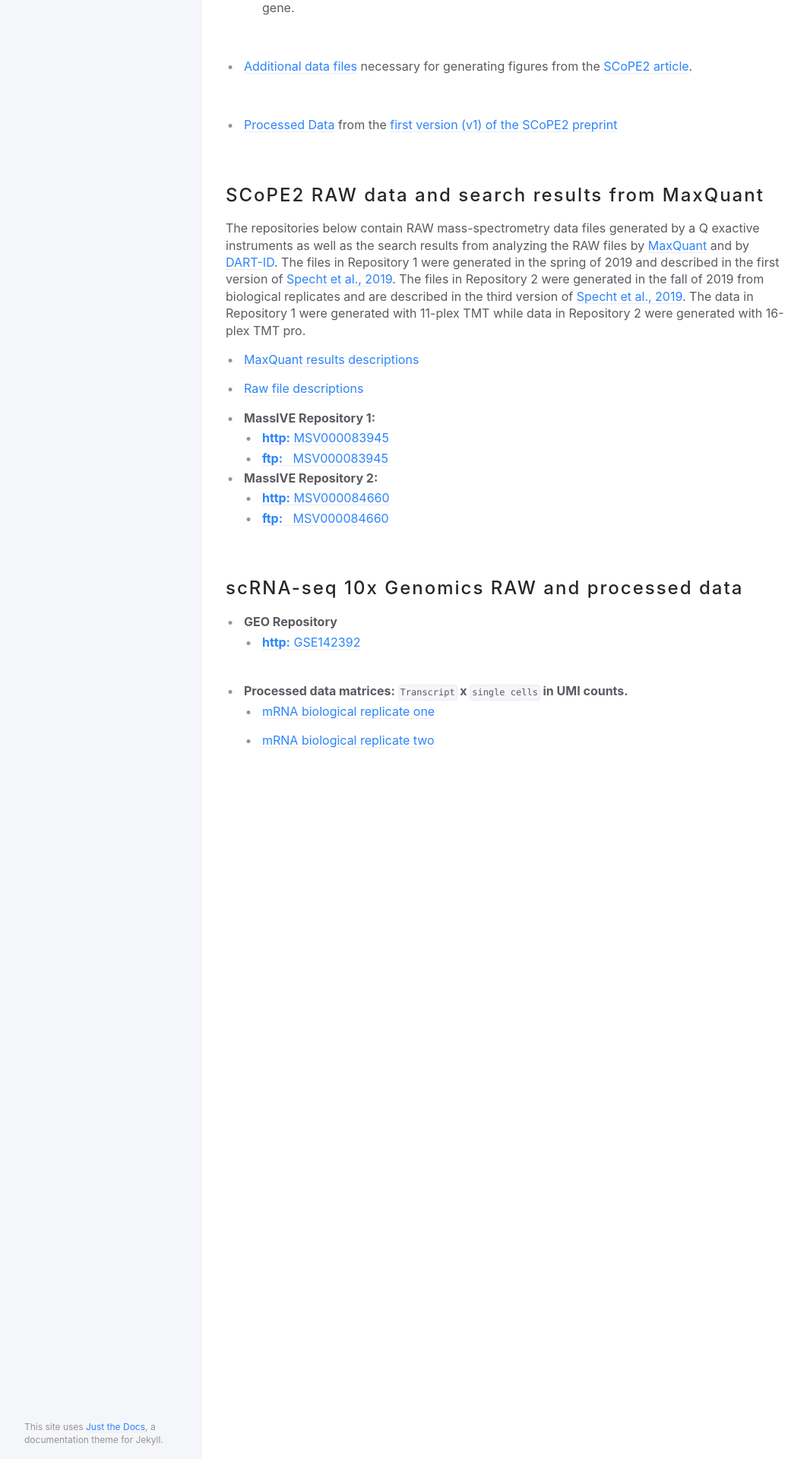
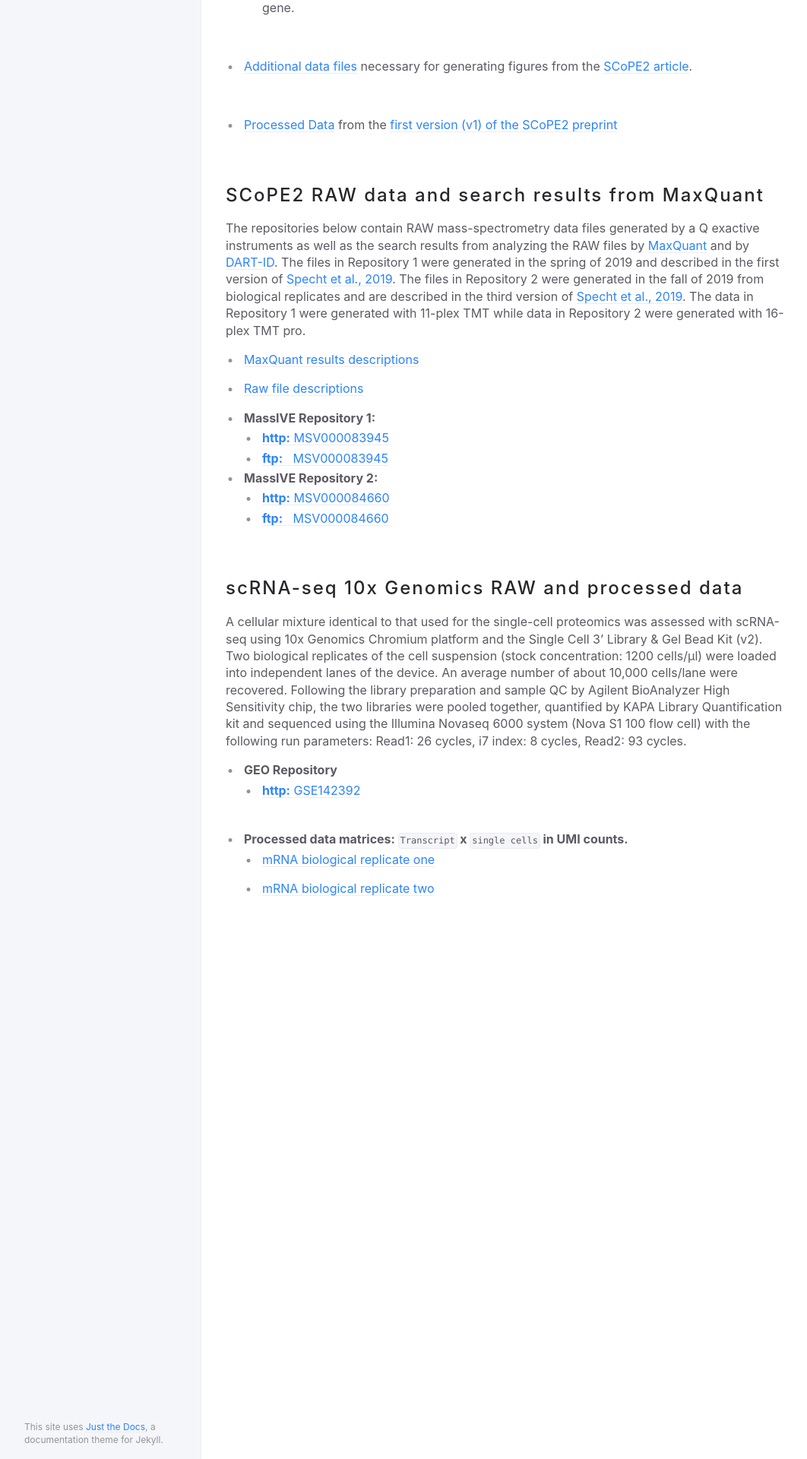
Before and after one commit to SlavovLab/SCoPE2, a Jekyll site: the page built from docs/docs/data.md, in a window 1280 px wide. Shown: the part 869-2789 px from the top of the page at 76% size, without its empty margins (91-1153 px from the left). Built offline with Jekyll 4.4.1, drawn with Linux system fonts in a browser that asks for light colours.

Commit message:
Update data.md

```diff
--- a/docs/docs/data.md
+++ b/docs/docs/data.md
@@ -69,6 +69,8 @@ The repositories below contain RAW mass-spectrometry data files generated by a Q
 
 <h2 style="letter-spacing: 2px; font-size: 26px;" id="single-cell-RNA-data" >scRNA-seq 10x Genomics RAW and processed data</h2>
 
+A cellular mixture identical to that used for the single-cell proteomics was assessed with scRNA-seq using 10x Genomics Chromium platform and the Single Cell 3’ Library & Gel Bead Kit (v2). Two biological replicates of the cell suspension (stock concentration: 1200 cells/μl) were loaded into independent lanes of the device. An average number of about 10,000 cells/lane were recovered. Following the library preparation and sample QC by Agilent BioAnalyzer High Sensitivity chip, the two libraries were pooled together, quantified by KAPA Library Quantification kit and sequenced using the Illumina Novaseq 6000 system (Nova S1 100 flow cell) with the following run parameters: Read1: 26 cycles, i7 index: 8 cycles, Read2: 93 cycles.
+
 * **GEO Repository**
   - [**http:**  GSE142392](https://www.ncbi.nlm.nih.gov/geo/query/acc.cgi?acc=GSE142392)
 
@@ -108,3 +110,9 @@ The repositories below contain RAW mass-spectrometry data files generated by a Q
 &nbsp;
 
 &nbsp;
+
+&nbsp;
+
+&nbsp;
+
+&nbsp;
```
